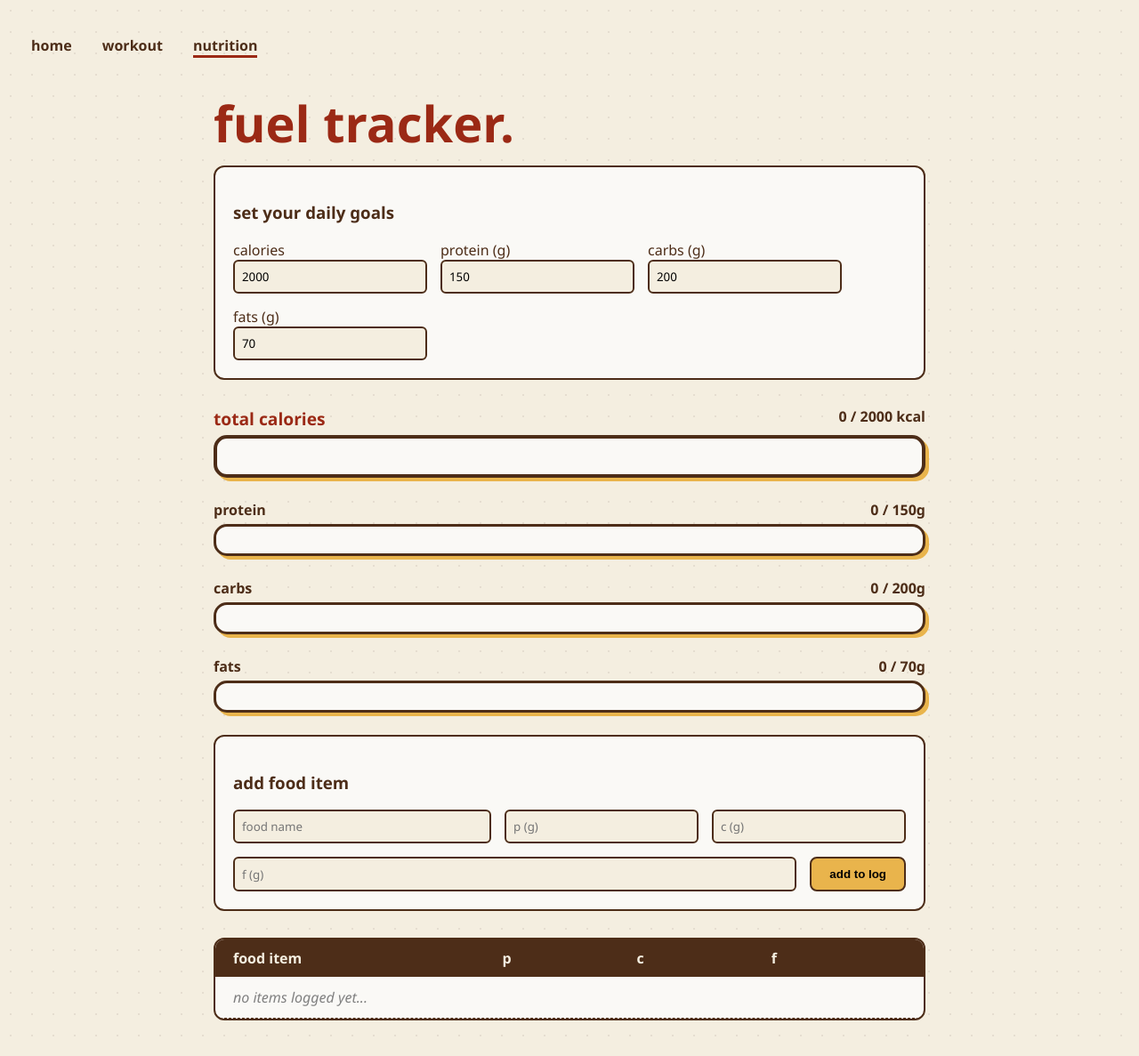
After one commit to brippy207/Workout_App, a Django app: page /nutrition/ in a window 1280 px wide. The commit adds this page. Shown: the whole page at 89% size. Run offline with Django 5.2, Linux system fonts and the light colour scheme.

Commit message:
Added nutrition.html file.

```diff
--- a/tracker/templates/tracker/home.html
+++ b/tracker/templates/tracker/home.html
@@ -16,7 +16,7 @@
 
         <nav>
             <a href="{% url 'workouts' %}">workouts</a>
-            <a href="#">nutrition</a>
+            <a href="{% url 'nutrition' %}">nutrition</a>
             <a href="#">wellness</a>
         </nav>
 
--- /dev/null
+++ b/tracker/templates/tracker/nutrition.html
@@ -0,0 +1,237 @@
+<!DOCTYPE html>
+<html lang="en">
+<head>
+    <meta charset="UTF-8">
+    <meta name="viewport" content="width=device-width, initial-scale=1.0">
+    <title>Nutrition | Wellness App</title>
+    {% load static %}
+    <link rel="stylesheet" href="{% static 'tracker/css/base.css' %}">
+    <link rel="stylesheet" href="{% static 'tracker/css/grid_layout.css' %}">
+
+    <style>
+        .container { max-width: 800px; margin: 0 auto; }
+
+        /* Goal & Settings Cards */
+        .settings-card {
+            background: var(--soft-white);
+            border: 2px solid var(--wood);
+            padding: 20px;
+            border-radius: 12px;
+            margin-bottom: 30px;
+        }
+
+        .input-row { display: flex; gap: 15px; flex-wrap: wrap; margin-top: 10px; }
+        .input-group { display: flex; flex-direction: column; }
+
+        input {
+            border: 2px solid var(--wood);
+            padding: 8px;
+            border-radius: 6px;
+            background: var(--cream);
+            font-family: inherit;
+        }
+
+        /* Progress Bar Styling */
+        .progress-container { margin-bottom: 25px; }
+        .progress-label {
+            display: flex;
+            justify-content: space-between;
+            font-weight: bold;
+            text-transform: lowercase;
+            margin-bottom: 5px;
+        }
+        .progress-bg {
+            background: var(--soft-white);
+            border: 3px solid var(--wood);
+            height: 30px;
+            border-radius: 15px;
+            overflow: hidden;
+            box-shadow: 4px 4px 0px var(--mustard);
+        }
+        .progress-fill {
+            height: 100%;
+            width: 0%;
+            background: var(--burnt-orange);
+            transition: width 1.2s cubic-bezier(0.175, 0.885, 0.32, 1.275);
+        }
+
+        /* Meal Log Table Styling */
+        .meal-log-container {
+            background: var(--soft-white);
+            border: 2px solid var(--wood);
+            border-radius: 12px;
+            margin-top: 30px;
+            overflow: hidden;
+        }
+        .log-header {
+            background: var(--wood);
+            color: var(--cream);
+            padding: 10px 20px;
+            font-weight: bold;
+            display: grid;
+            grid-template-columns: 2fr 1fr 1fr 1fr;
+            text-transform: lowercase;
+        }
+        .log-entry {
+            display: grid;
+            grid-template-columns: 2fr 1fr 1fr 1fr;
+            padding: 12px 20px;
+            border-bottom: 1px dashed var(--wood);
+            animation: slideIn 0.3s ease-out;
+        }
+        .btn-add {
+            background: var(--mustard);
+            border: 2px solid var(--wood);
+            padding: 10px 20px;
+            font-weight: bold;
+            cursor: pointer;
+            border-radius: 8px;
+        }
+
+        @keyframes slideIn {
+            from { opacity: 0; transform: translateY(-10px); }
+            to { opacity: 1; transform: translateY(0); }
+        }
+    </style>
+</head>
+<body>
+
+    <nav>
+        <a href="{% url 'home' %}">home</a>
+        <a href="{% url 'workouts' %}">workout</a>
+        <a href="{% url 'nutrition' %}" style="border-bottom: 3px solid var(--burnt-orange);">nutrition</a>
+    </nav>
+
+    <div class="container">
+        <div class="container">
+        <h1>fuel tracker.</h1>
+
+        <div class="settings-card">
+            <h3>set your daily goals</h3>
+            <div class="input-row">
+                <div class="input-group">
+                    <label>calories</label>
+                    <input type="number" id="goal-cal" value="2000" onchange="updateBars()">
+                </div>
+                <div class="input-group">
+                    <label>protein (g)</label>
+                    <input type="number" id="goal-p" value="150" onchange="updateBars()">
+                </div>
+                <div class="input-group">
+                    <label>carbs (g)</label>
+                    <input type="number" id="goal-c" value="200" onchange="updateBars()">
+                </div>
+                <div class="input-group">
+                    <label>fats (g)</label>
+                    <input type="number" id="goal-f" value="70" onchange="updateBars()">
+                </div>
+            </div>
+        </div>
+
+        <div class="meal-section">
+            <div class="progress-container">
+                <div class="progress-label">
+                    <span style="color: var(--burnt-orange); font-weight: 900; font-size: 1.2rem;">total calories</span>
+                    <span id="cal-text">0 / 2000 kcal</span>
+                </div>
+                <div class="progress-bg" style="height: 40px; border-width: 4px;">
+                    <div id="cal-bar" class="progress-fill" style="background: var(--wood);"></div>
+                </div>
+            </div>
+
+            <div class="progress-container">
+                <div class="progress-label"><span>protein</span> <span id="p-text">0 / 150g</span></div>
+                <div class="progress-bg">
+                    <div id="p-bar" class="progress-fill" style="background: var(--burnt-orange);"></div>
+                </div>
+            </div>
+
+            <div class="progress-container">
+                <div class="progress-label"><span>carbs</span> <span id="c-text">0 / 200g</span></div>
+                <div class="progress-bg">
+                    <div id="c-bar" class="progress-fill" style="background: var(--mustard);"></div>
+                </div>
+            </div>
+
+            <div class="progress-container">
+                <div class="progress-label"><span>fats</span> <span id="f-text">0 / 70g</span></div>
+                <div class="progress-bg">
+                    <div id="f-bar" class="progress-fill" style="background: #8b5e3c;"></div> </div>
+            </div>
+        </div>
+
+        <div class="settings-card">
+            <h3>add food item</h3>
+            <div class="input-row">
+                <input type="text" id="food-name" placeholder="food name" style="flex: 2;">
+                <input type="number" id="add-p" placeholder="p (g)" style="flex: 1;">
+                <input type="number" id="add-c" placeholder="c (g)" style="flex: 1;">
+                <input type="number" id="add-f" placeholder="f (g)" style="flex: 1;">
+                <button class="btn-add" onclick="addFood()">add to log</button>
+            </div>
+        </div>
+
+        <div class="meal-log-container">
+            <div class="log-header">
+                <span>food item</span><span>p</span><span>c</span><span>f</span>
+            </div>
+            <div id="food-log-list">
+                <div class="log-entry" style="color: gray; font-style: italic;">
+                    <span>no items logged yet...</span>
+                </div>
+            </div>
+        </div>
+    </div>
+
+    <script>
+    let currentP = 0; let currentC = 0; let currentF = 0;
+
+    function updateBars() {
+        // Get Goals
+        const goalCal = document.getElementById('goal-cal').value || 1;
+        const goalP = document.getElementById('goal-p').value || 1;
+        const goalC = document.getElementById('goal-c').value || 1;
+        const goalF = document.getElementById('goal-f').value || 1;
+
+        // Calculate Current Total Calories
+        const currentCal = (currentP * 4) + (currentC * 4) + (currentF * 9);
+
+        // Update Text labels
+        document.getElementById('cal-text').innerText = `${currentCal} / ${goalCal} kcal`;
+        document.getElementById('p-text').innerText = `${currentP} / ${goalP}g`;
+        document.getElementById('c-text').innerText = `${currentC} / ${goalC}g`;
+        document.getElementById('f-text').innerText = `${currentF} / ${goalF}g`;
+
+        // Update Bar Widths
+        document.getElementById('cal-bar').style.width = Math.min((currentCal / goalCal) * 100, 100) + '%';
+        document.getElementById('p-bar').style.width = Math.min((currentP / goalP) * 100, 100) + '%';
+        document.getElementById('c-bar').style.width = Math.min((currentC / goalC) * 100, 100) + '%';
+        document.getElementById('f-bar').style.width = Math.min((currentF / goalF) * 100, 100) + '%';
+    }
+
+    function addFood() {
+        const name = document.getElementById('food-name').value || "unnamed item";
+        const p = parseInt(document.getElementById('add-p').value || 0);
+        const c = parseInt(document.getElementById('add-c').value || 0);
+        const f = parseInt(document.getElementById('add-f').value || 0);
+
+        currentP += p; currentC += c; currentF += f;
+        updateBars();
+
+        const logList = document.getElementById('food-log-list');
+        if (logList.innerText.includes("no items logged yet")) { logList.innerHTML = ''; }
+
+        const entry = document.createElement('div');
+        entry.className = 'log-entry';
+        entry.innerHTML = `<span>${name.toLowerCase()}</span><span>${p}g</span><span>${c}g</span><span>${f}g</span>`;
+        logList.prepend(entry);
+
+        // Clear Inputs
+        document.getElementById('food-name').value = '';
+        document.getElementById('add-p').value = '';
+        document.getElementById('add-c').value = '';
+        document.getElementById('add-f').value = '';
+    }
+    </script>
+</body>
+</html>
--- a/tracker/urls.py
+++ b/tracker/urls.py
@@ -4,6 +4,7 @@ from . import views
 urlpatterns = [
     path('', views.home, name='home'),
     path('workouts/', views.workouts, name='workouts'),
+    path('nutrition/', views.nutrition, name='nutrition'),
     # This <str:name> captures whatever is in the URL (e.g., /lifting/)
     path('workouts/<str:name>/', views.category_detail, name='category'),
 ]
--- a/tracker/views.py
+++ b/tracker/views.py
@@ -8,6 +8,9 @@ def home(request):
 
 def workouts(request):
     return render(request, 'tracker/workouts.html')
+
+def nutrition(request):
+    return render(request, 'tracker/nutrition.html')
 
 def category_detail(request, name):
     # Dictionary to hold your specific categories
```
